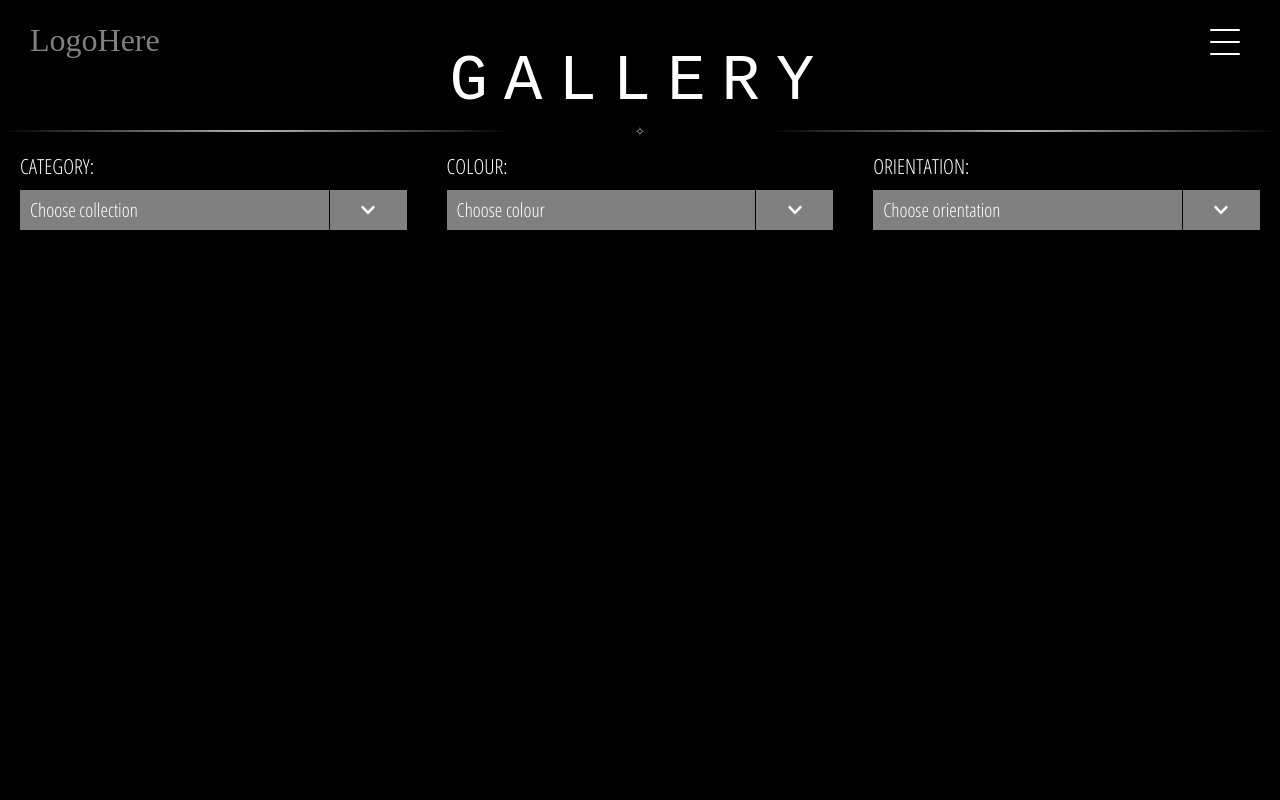
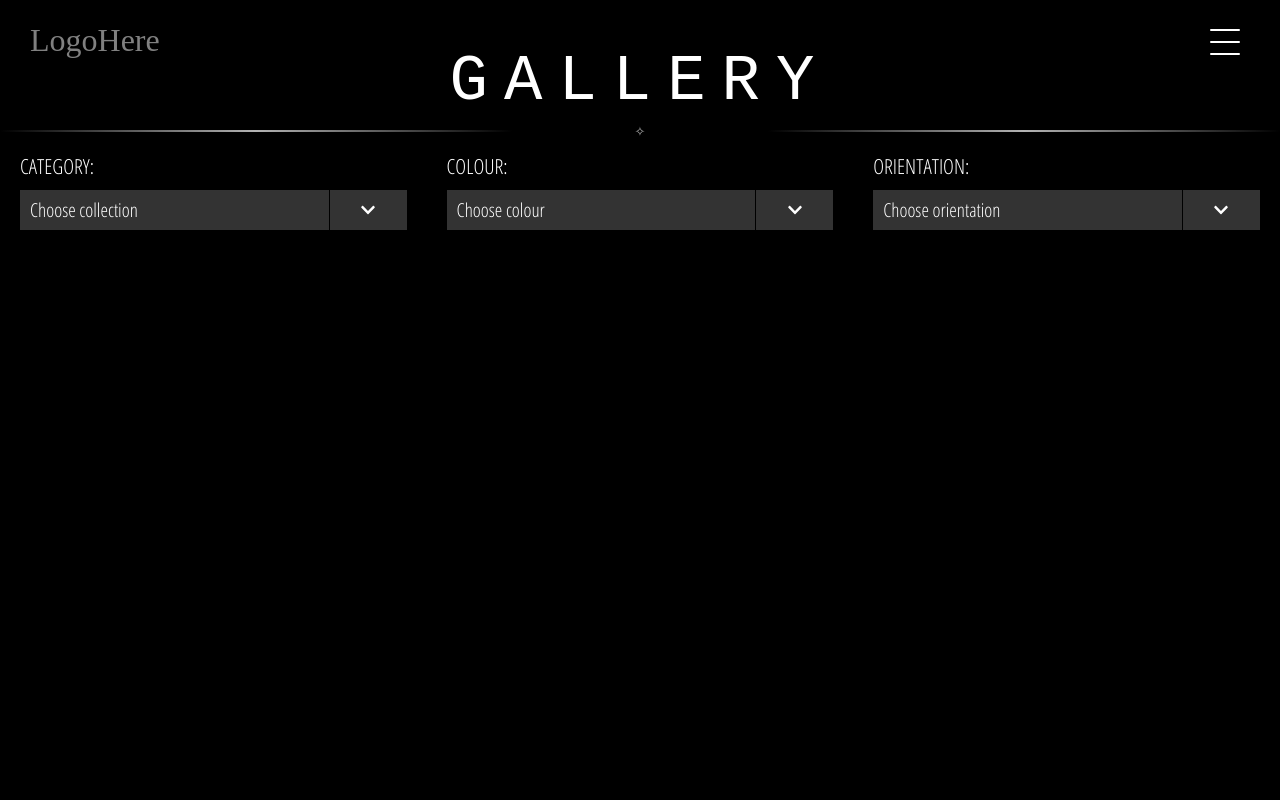
Before and after one commit to DenitsaRuseva/portfolio, a React (Create React App) app: page /shop in a window 1280 px wide. Shown: the top 800 px of the page. Built offline with nearby package versions, Linux system fonts and the light colour scheme; no server answers; a web font is replaced by a local one.

Commit message:
controls z-index fix

```diff
--- a/src/components/Shop/Controls/Control/Control.css
+++ b/src/components/Shop/Controls/Control/Control.css
@@ -33,7 +33,7 @@ div.shop-control-container div.select-container div.select-options-wrapp div.sel
     padding-left: 10px;
     font-size: 1.2rem;
     /* line-height: 2.5rem; */
-    background: gray;
+    background: rgba(255,255,255,0.2);
 }
 
 div.select-svg-container{
@@ -43,20 +43,20 @@ div.select-svg-container{
     width: 10%;
     height: 100%;
     margin-left: 1px;
-    background-color: gray;
+    background: rgba(255,255,255,0.2);
 }
 
 div.shop-control-container div.select-container div.select-options-wrapp div.select-options-container{
     position: absolute;
     width: 100%;
-    z-index: 901;
+    z-index: 3;
     height: 0;
     /* overflow: hidden; */
-    transition: height 0.1s ease-in-out;
+    transition: height 0.1s ease-in-out, z-index .5s;
 }
 
 div.shop-control-container div.select-container.show div.select-options-wrapp div.select-options-container{
-height: auto;
+    height: auto;
     z-index: 901;
 }
 
--- a/src/components/Shop/Controls/Controls.css
+++ b/src/components/Shop/Controls/Controls.css
@@ -3,7 +3,8 @@ div.shop > div.shop-controls{
     flex-direction: column;
     justify-content: center;
     align-items: center;
-    padding: 10px 0px;
+    padding: 0;
+    padding-top: 10px;
     width: 100%;
 }
 
--- a/src/container/Shop/Shop.css
+++ b/src/container/Shop/Shop.css
@@ -4,13 +4,13 @@ div.shop{
     /*  TO REMOVE!!!!!!!!*/
     min-height: calc(100vh - 58px);
     background: black;
-
 }
 
 div.shop-gallery{
     position: relative;
-    margin-top: 50px;
-    padding: 0 15px;
+    /* margin-top: 50px; */
+    padding: 50px 15px 0 15px;
     width: 100%;
     min-height: 100vh;
+    z-index: 3;
 }
```
